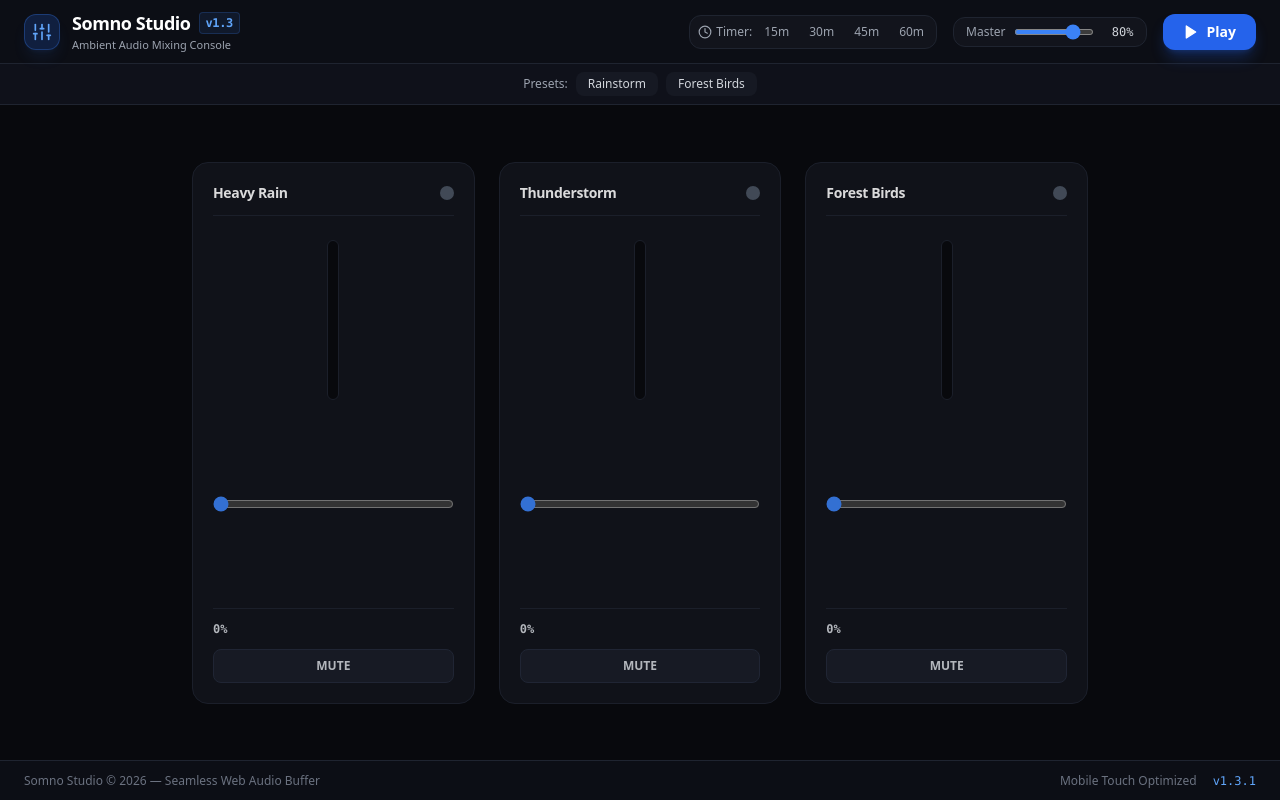
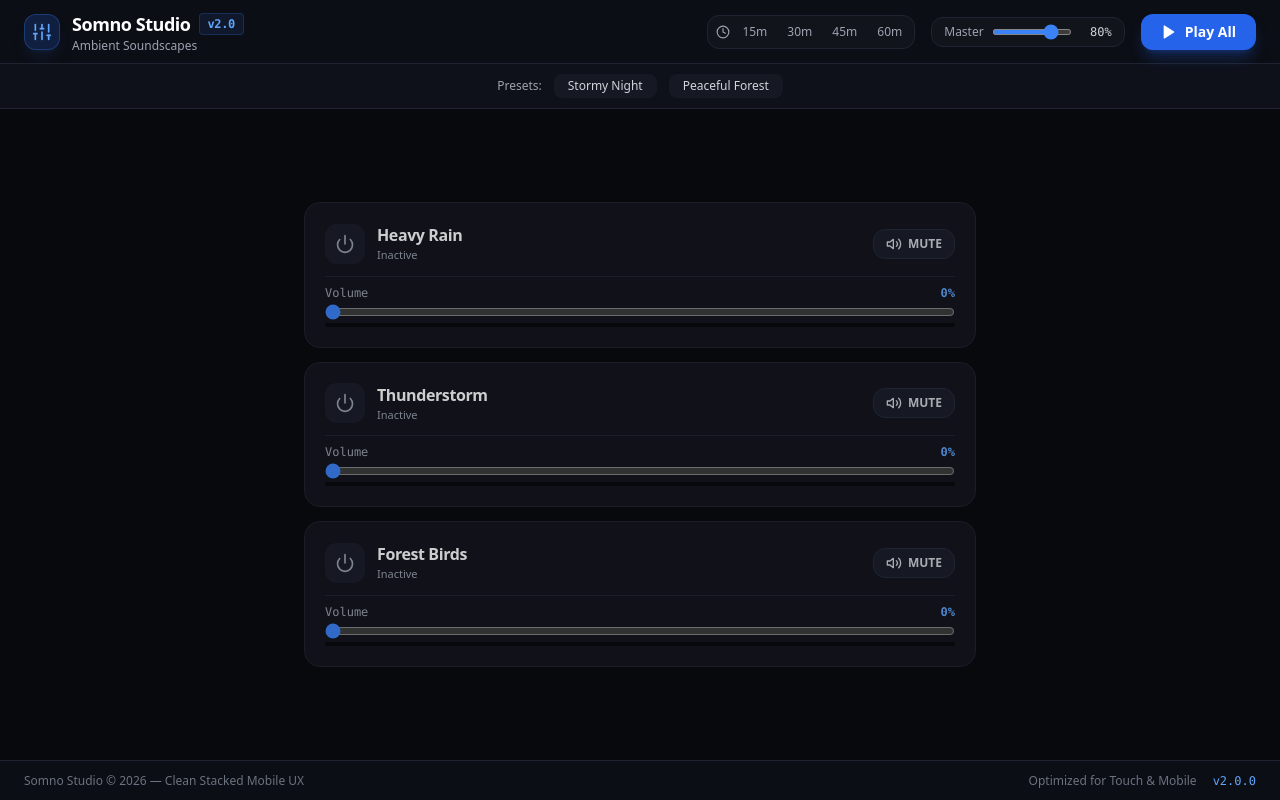
Before and after one commit to futvre/Somno-Studio, a Next.js app: page / in a window 1280 px wide. Built offline with nearby package versions, Linux system fonts and the light colour scheme.

Commit message:
Update page.tsx

```diff
--- a/app/page.tsx
+++ b/app/page.tsx
@@ -1,7 +1,7 @@
 'use client';
 
 import React, { useState, useEffect, useRef } from 'react';
-import { Play, Pause, Sliders, Clock, X } from 'lucide-react';
+import { Play, Pause, Sliders, Clock, X, Volume2, VolumeX, Power } from 'lucide-react';
 import { CHANNELS_CONFIG, audioEngine } from '@/lib/audioEngine';
 
 interface ChannelState {
@@ -169,8 +169,8 @@ export default function SomnoStudio() {
     });
 
     let targetIds: string[] = [];
-    if (presetName === 'Rainstorm') targetIds = ['rain', 'thunder'];
-    else if (presetName === 'Forest Birds') targetIds = ['birds', 'rain'];
+    if (presetName === 'Stormy Night') targetIds = ['rain', 'thunder'];
+    else if (presetName === 'Peaceful Forest') targetIds = ['birds', 'rain'];
 
     targetIds.forEach(id => {
       newChannels[id] = { active: true, volume: 0.7, muted: 0 };
@@ -190,32 +190,31 @@ export default function SomnoStudio() {
   };
 
   return (
-    <main className="min-h-screen w-full flex flex-col bg-[#08090d] text-gray-200 select-none overflow-x-hidden">
+    <main className="min-h-screen w-full flex flex-col bg-[#08090d] text-gray-200 select-none">
       {/* Header / Master Suite */}
-      <header className="h-16 px-3 md:px-6 border-b border-[#1f2430] bg-[#0c0e15] flex items-center justify-between shrink-0 sticky top-0 z-30">
-        <div className="flex items-center gap-2 md:gap-3">
-          <div className="w-8 h-8 md:w-9 md:h-9 rounded-xl bg-blue-600/20 border border-blue-500/30 flex items-center justify-center text-blue-400 shadow-lg shadow-blue-500/10">
-            <Sliders className="w-4 h-4 md:w-5 md:h-5" />
+      <header className="h-16 px-4 md:px-6 border-b border-[#1f2430] bg-[#0c0e15] flex items-center justify-between shrink-0 sticky top-0 z-30">
+        <div className="flex items-center gap-3">
+          <div className="w-9 h-9 rounded-xl bg-blue-600/20 border border-blue-500/30 flex items-center justify-center text-blue-400 shadow-lg shadow-blue-500/10">
+            <Sliders className="w-5 h-5" />
           </div>
           <div>
-            <h1 className="text-sm md:text-lg font-bold tracking-tight text-white flex items-center gap-2">
-              Somno Studio <span className="text-[10px] md:text-xs px-1.5 py-0.5 rounded bg-blue-500/10 text-blue-400 border border-blue-500/20 font-mono">v1.3</span>
+            <h1 className="text-base md:text-lg font-bold tracking-tight text-white flex items-center gap-2">
+              Somno Studio <span className="text-xs px-2 py-0.5 rounded bg-blue-500/10 text-blue-400 border border-blue-500/20 font-mono">v2.0</span>
             </h1>
-            <p className="text-[11px] text-gray-400 hidden sm:block">Ambient Audio Mixing Console</p>
+            <p className="text-xs text-gray-400 hidden sm:block">Ambient Soundscapes</p>
           </div>
         </div>
 
-        {/* Controls: Timer, Master Vol, Master Play */}
+        {/* Master Controls & Play */}
         <div className="flex items-center gap-2 md:gap-4">
           {/* Sleep Timer */}
           <div className="flex items-center gap-1 bg-[#12141c] p-1 rounded-xl border border-[#1f2430]">
             <Clock className="w-3.5 h-3.5 text-gray-400 ml-1 hidden sm:block" />
-            <span className="text-xs text-gray-400 font-medium hidden sm:inline">Timer:</span>
             {[15, 30, 45, 60].map(m => (
               <button
                 key={m}
                 onClick={() => setSleepTimer(sleepTimer === m ? null : m)}
-                className={`px-1.5 md:px-2 py-1 rounded-lg text-[11px] md:text-xs font-medium transition-all ${
+                className={`px-2 py-1 rounded-lg text-xs font-medium transition-all ${
                   sleepTimer === m
                     ? 'bg-purple-600 text-white shadow-md shadow-purple-600/30'
                     : 'text-gray-400 hover:text-white hover:bg-[#1a1e29]'
@@ -227,8 +226,7 @@ export default function SomnoStudio() {
             {timerRemaining !== null && (
               <button
                 onClick={() => setSleepTimer(null)}
-                title="Κλείσιμο Timer"
-                className="flex items-center gap-1 bg-purple-500/25 border border-purple-500/40 px-1.5 py-0.5 rounded-lg text-[11px] font-mono text-purple-300 animate-pulse hover:bg-red-500/20 transition-all"
+                className="flex items-center gap-1 bg-purple-500/25 border border-purple-500/40 px-2 py-0.5 rounded-lg text-xs font-mono text-purple-300 animate-pulse hover:bg-red-500/20 transition-all"
               >
                 <span>{formatTime(timerRemaining)}</span>
                 <X className="w-3 h-3" />
@@ -246,7 +244,7 @@ export default function SomnoStudio() {
               step="0.01"
               value={masterVol}
               onChange={e => handleMasterVolChange(parseFloat(e.target.value))}
-              className="w-16 md:w-20 accent-blue-500 cursor-pointer h-1.5 bg-gray-700 rounded-lg"
+              className="w-20 accent-blue-500 cursor-pointer h-1.5 bg-gray-700 rounded-lg"
             />
             <span className="text-xs font-mono w-8 text-right text-gray-300">{Math.round(masterVol * 100)}%</span>
           </div>
@@ -254,26 +252,26 @@ export default function SomnoStudio() {
           {/* Master Play Button */}
           <button
             onClick={toggleMasterPlay}
-            className={`flex items-center gap-1.5 md:gap-2 px-3 md:px-5 py-2 rounded-xl font-semibold text-xs md:text-sm transition-all shadow-lg ${
+            className={`flex items-center gap-2 px-4 md:px-5 py-2 rounded-xl font-semibold text-xs md:text-sm transition-all shadow-lg ${
               isPlaying
                 ? 'bg-emerald-600 hover:bg-emerald-500 text-white shadow-emerald-600/30'
                 : 'bg-blue-600 hover:bg-blue-500 text-white shadow-blue-600/30'
             }`}
           >
             {isPlaying ? <Pause className="w-4 h-4 fill-current" /> : <Play className="w-4 h-4 fill-current" />}
-            <span>{isPlaying ? 'Pause' : 'Play'}</span>
+            <span>{isPlaying ? 'Pause All' : 'Play All'}</span>
           </button>
         </div>
       </header>
 
       {/* Presets bar */}
-      <div className="bg-[#0f111a] px-4 py-2 border-b border-[#1f2430] flex items-center justify-center gap-2 overflow-x-auto shrink-0">
-        <span className="text-xs text-gray-400 font-medium whitespace-nowrap">Presets:</span>
-        {['Rainstorm', 'Forest Birds'].map(p => (
+      <div className="bg-[#0f111a] px-4 py-2.5 border-b border-[#1f2430] flex items-center justify-center gap-3 shrink-0">
+        <span className="text-xs text-gray-400 font-medium">Presets:</span>
+        {['Stormy Night', 'Peaceful Forest'].map(p => (
           <button
             key={p}
             onClick={() => applyPreset(p)}
-            className={`px-3 py-1 rounded-lg text-xs font-medium whitespace-nowrap transition-all ${
+            className={`px-3.5 py-1 rounded-lg text-xs font-medium transition-all ${
               activePreset === p
                 ? 'bg-blue-600 text-white shadow-md shadow-blue-600/30'
                 : 'bg-[#161923] text-gray-300 hover:bg-[#1f2430]'
@@ -284,9 +282,9 @@ export default function SomnoStudio() {
         ))}
       </div>
 
-      {/* Responsive Channels Container (3 Channels) */}
-      <div className="flex-1 p-4 md:p-8 overflow-y-auto flex items-center justify-center">
-        <div className="grid grid-cols-1 sm:grid-cols-3 gap-6 w-full max-w-4xl my-auto">
+      {/* Clean Stacked List Container (Mobile & Desktop friendly vertical list) */}
+      <div className="flex-1 p-4 md:p-6 overflow-y-auto flex items-start justify-center">
+        <div className="w-full max-w-2xl space-y-3.5 my-auto">
           {CHANNELS_CONFIG.map(ch => {
             const state = channels[ch.id] || { volume: 0, muted: 0, active: false };
             const meter = meters[ch.id] || 0;
@@ -294,36 +292,55 @@ export default function SomnoStudio() {
             return (
               <div
                 key={ch.id}
-                className={`flex flex-col justify-between bg-[#12141c] border rounded-2xl p-5 transition-all ${
+                className={`relative flex flex-col bg-[#12141c] border rounded-2xl p-4 md:p-5 transition-all ${
                   state.active
-                    ? 'border-blue-500/50 shadow-xl shadow-blue-500/10 bg-gradient-to-b from-[#161a29] to-[#12141c]'
-                    : 'border-[#1f2430] opacity-85 hover:opacity-100'
+                    ? 'border-blue-500/50 shadow-lg shadow-blue-500/10 bg-gradient-to-r from-[#161a29] to-[#12141c]'
+                    : 'border-[#1f2430] opacity-80 hover:opacity-100'
                 }`}
               >
-                {/* Channel Header */}
-                <div className="flex items-center justify-between pb-3 border-b border-[#1f2430]">
-                  <span className="text-sm font-bold tracking-tight text-white">{ch.name}</span>
+                {/* Top Row: Name, Status & Power Toggle */}
+                <div className="flex items-center justify-between mb-3">
+                  <div className="flex items-center gap-3">
+                    <button
+                      onClick={() => toggleChannelActive(ch.id)}
+                      className={`w-10 h-10 rounded-xl flex items-center justify-center transition-all ${
+                        state.active
+                          ? 'bg-blue-600 text-white shadow-md shadow-blue-600/30'
+                          : 'bg-[#1a1e29] text-gray-400 hover:text-white'
+                      }`}
+                    >
+                      <Power className="w-5 h-5" />
+                    </button>
+                    <div>
+                      <h2 className="text-sm md:text-base font-bold text-white tracking-tight">{ch.name}</h2>
+                      <p className="text-[11px] text-gray-400">
+                        {state.active ? (state.muted === 1 ? 'Muted' : `Playing (${Math.round(state.volume * 100)}%)`) : 'Inactive'}
+                      </p>
+                    </div>
+                  </div>
+
+                  {/* Mute Button */}
                   <button
-                    onClick={() => toggleChannelActive(ch.id)}
-                    className={`w-3.5 h-3.5 rounded-full transition-all ${
-                      state.active ? 'bg-blue-500 shadow-md shadow-blue-500' : 'bg-gray-600'
+                    onClick={() => toggleMute(ch.id)}
+                    className={`px-3 py-1.5 rounded-xl text-xs font-semibold flex items-center gap-1.5 transition-all ${
+                      state.muted === 1
+                        ? 'bg-amber-500/20 text-amber-400 border border-amber-500/30'
+                        : 'bg-[#1a1e29] text-gray-300 hover:bg-[#252b3b] border border-[#252b3b]'
                     }`}
-                    title="Toggle Channel"
-                  />
+                  >
+                    {state.muted === 1 ? <VolumeX className="w-4 h-4" /> : <Volume2 className="w-4 h-4" />}
+                    <span>{state.muted === 1 ? 'MUTED' : 'MUTE'}</span>
+                  </button>
                 </div>
 
-                {/* Fader & VU Meter Section */}
-                <div className="flex items-center lg:flex-col justify-between lg:justify-center gap-6 py-6">
-                  {/* VU Meter */}
-                  <div className="w-full lg:w-3 h-3 lg:h-40 bg-[#08090d] rounded-full overflow-hidden flex lg:flex-col justify-end p-0.5 border border-[#1f2430]">
-                    <div
-                      className="h-full lg:h-full w-full bg-gradient-to-r lg:bg-gradient-to-t from-blue-500 via-emerald-400 to-amber-400 rounded-full transition-all duration-75"
-                      style={{ width: `${meter}%` }}
-                    />
+                {/* Bottom Row: Wide Horizontal Volume Slider & VU Meter */}
+                <div className="space-y-1.5 pt-2 border-t border-[#1f2430]">
+                  <div className="flex items-center justify-between text-xs font-mono text-gray-400">
+                    <span>Volume</span>
+                    <span className="text-blue-400 font-bold">{Math.round(state.volume * 100)}%</span>
                   </div>
 
-                  {/* Volume Slider - with touch input handlers */}
-                  <div className="flex-1 lg:flex-none flex items-center justify-center w-full">
+                  <div className="flex items-center gap-3">
                     <input
                       type="range"
                       min="0"
@@ -332,28 +349,17 @@ export default function SomnoStudio() {
                       value={state.volume}
                       onInput={e => handleChannelVolChange(ch.id, parseFloat((e.target as HTMLInputElement).value))}
                       onChange={e => handleChannelVolChange(ch.id, parseFloat(e.target.value))}
-                      className="w-full lg:slider-vertical accent-blue-500 cursor-pointer h-3 lg:h-40 bg-gray-700 lg:bg-transparent rounded-lg touch-none"
+                      className="flex-1 accent-blue-500 cursor-pointer h-2.5 bg-gray-800 rounded-lg touch-none"
                     />
                   </div>
-                </div>
 
-                {/* Percentage & Mute */}
-                <div className="space-y-3 pt-3 border-t border-[#1f2430] flex lg:flex-col items-center lg:items-stretch justify-between">
-                  <span className="text-xs font-mono text-gray-300 font-semibold">
-                    {Math.round(state.volume * 100)}%
-                  </span>
-
-                  {/* Mute Button */}
-                  <button
-                    onClick={() => toggleMute(ch.id)}
-                    className={`px-4 lg:px-0 py-2 rounded-lg text-xs font-semibold flex items-center justify-center gap-1 transition-all ${
-                      state.muted === 1
-                        ? 'bg-amber-500/20 text-amber-400 border border-amber-500/30'
-                        : 'bg-[#1a1e29] hover:bg-[#252b3b] text-gray-300 border border-[#252b3b]'
-                    }`}
-                  >
-                    {state.muted === 1 ? 'MUTED' : 'MUTE'}
-                  </button>
+                  {/* Micro VU Meter bar */}
+                  <div className="w-full h-1 bg-[#08090d] rounded-full overflow-hidden mt-2">
+                    <div
+                      className="h-full bg-gradient-to-r from-blue-500 via-emerald-400 to-amber-400 rounded-full transition-all duration-75"
+                      style={{ width: `${state.active && state.volume > 0 ? meter : 0}%` }}
+                    />
+                  </div>
                 </div>
               </div>
             );
@@ -363,10 +369,10 @@ export default function SomnoStudio() {
 
       {/* Footer */}
       <footer className="h-10 px-4 md:px-6 border-t border-[#1f2430] bg-[#0c0e15] flex items-center justify-between text-[11px] md:text-xs text-gray-500 shrink-0">
-        <div>Somno Studio © 2026 — Seamless Web Audio Buffer</div>
+        <div>Somno Studio © 2026 — Clean Stacked Mobile UX</div>
         <div className="flex items-center gap-4">
-          <span className="hidden sm:inline">Mobile Touch Optimized</span>
-          <span className="text-blue-400 font-mono">v1.3.1</span>
+          <span className="hidden sm:inline">Optimized for Touch & Mobile</span>
+          <span className="text-blue-400 font-mono">v2.0.0</span>
         </div>
       </footer>
     </main>
```
